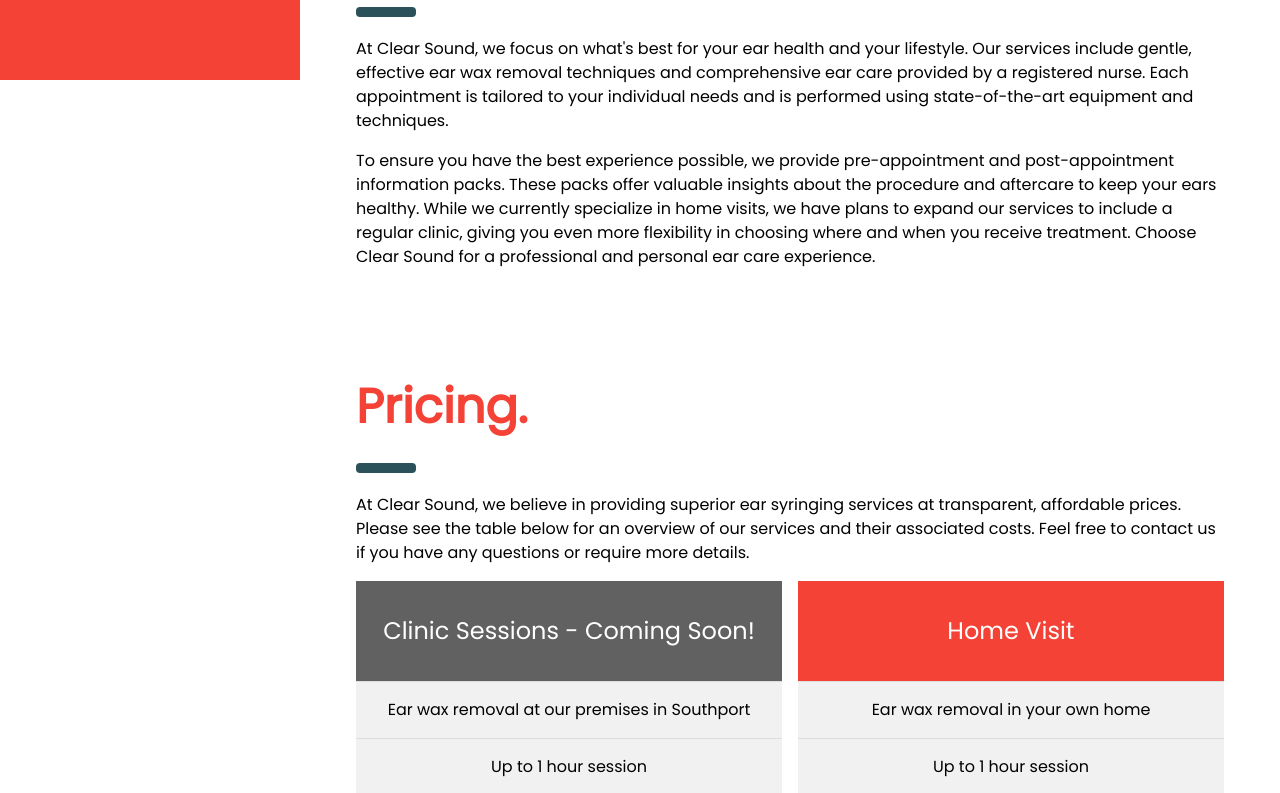
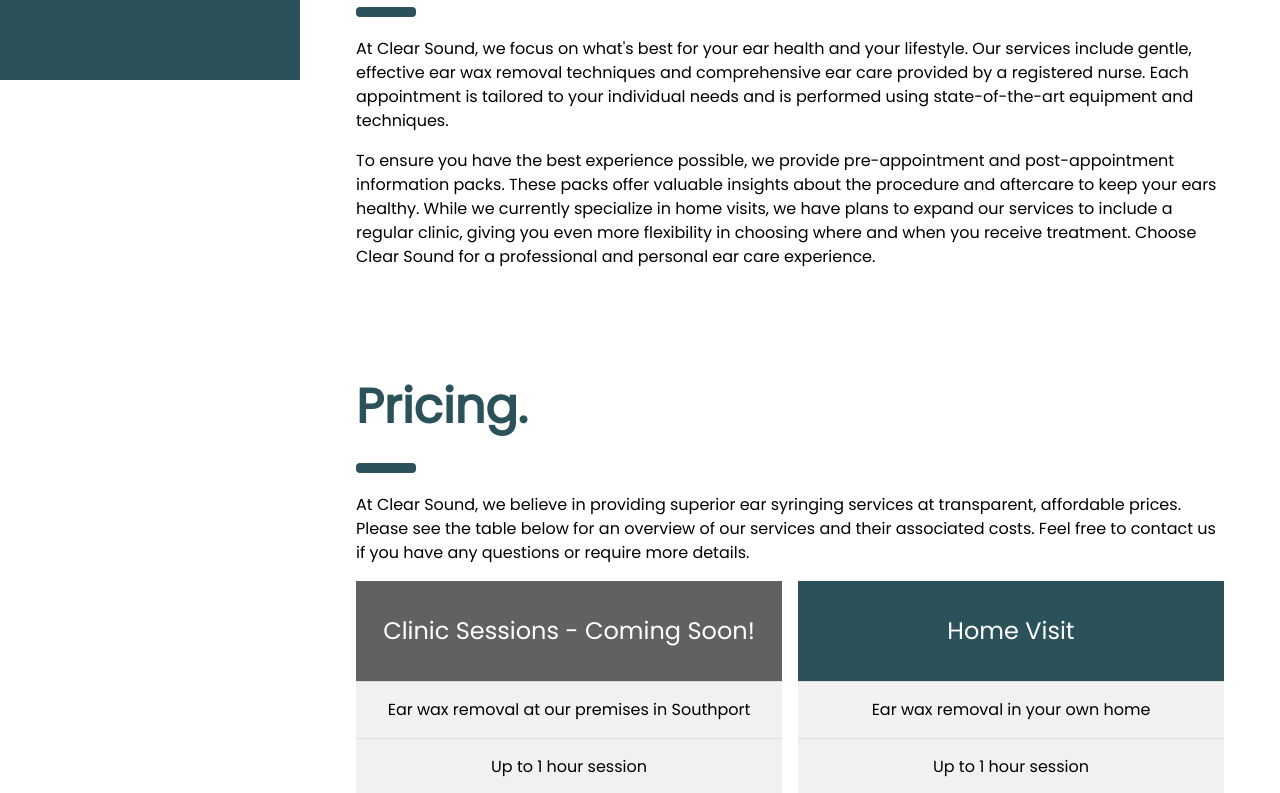
Before and after one commit to WaxBGone/WaxBGone.github.io, a plain HTML site: page index.html in a window 1280 px wide. Shown: the part 720-1513 px from the top of the page. Drawn offline with Linux system fonts and the light colour scheme.

Commit message:
change css red to teal

```diff
--- a/main.css
+++ b/main.css
@@ -166,7 +166,7 @@
 .w3-pink,.w3-hover-pink:hover{color:#fff!important;background-color:#e91e63!important}
 .w3-purple,.w3-hover-purple:hover{color:#fff!important;background-color:#9c27b0!important}
 .w3-deep-purple,.w3-hover-deep-purple:hover{color:#fff!important;background-color:#673ab7!important}
-.w3-red,.w3-hover-red:hover{color:#fff!important;background-color:#f44336!important}
+.w3-red,.w3-hover-red:hover{color:#fff!important;background-color: #2b525b!important}
 .w3-sand,.w3-hover-sand:hover{color:#000!important;background-color:#fdf5e6!important}
 .w3-teal,.w3-hover-teal:hover{color:#fff!important;background-color:#009688!important}
 .w3-yellow,.w3-hover-yellow:hover{color:#000!important;background-color:#ffeb3b!important}
@@ -196,7 +196,7 @@
 .w3-text-pink,.w3-hover-text-pink:hover{color:#e91e63!important}
 .w3-text-purple,.w3-hover-text-purple:hover{color:#9c27b0!important}
 .w3-text-deep-purple,.w3-hover-text-deep-purple:hover{color:#673ab7!important}
-.w3-text-red,.w3-hover-text-red:hover{color:#f44336!important}
+.w3-text-red,.w3-hover-text-red:hover{color:#2b525b!important}
 .w3-text-sand,.w3-hover-text-sand:hover{color:#fdf5e6!important}
 .w3-text-teal,.w3-hover-text-teal:hover{color:#009688!important}
 .w3-text-yellow,.w3-hover-text-yellow:hover{color:#d2be0e!important}
```
